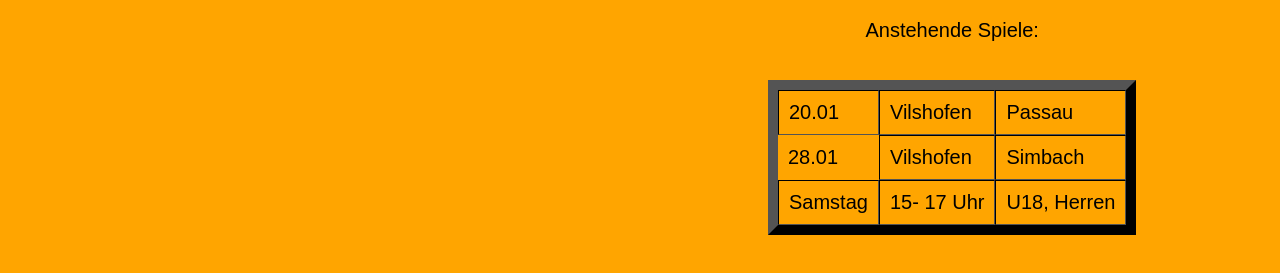
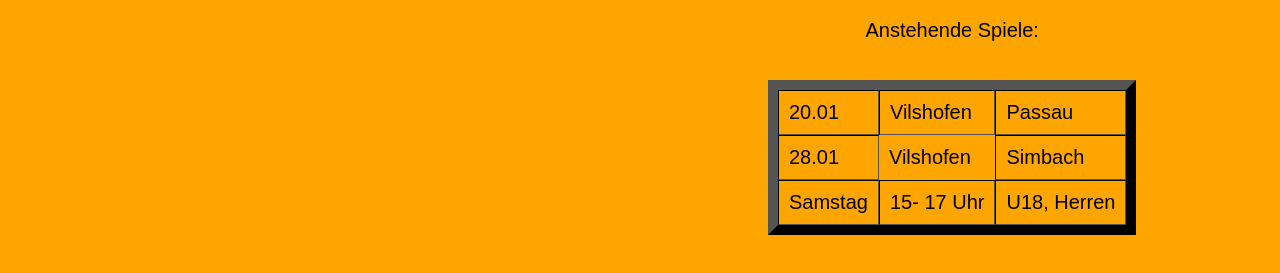
Before and after one commit to PaliGitHub123/TGVOFGiants.github.io, a plain HTML site: page index.html in a window 1280 px wide. Shown: the part 155-428 px from the top of the page. Drawn offline with Linux system fonts and the light colour scheme.

Commit message:
Add files via upload

```diff
--- a/index.html
+++ b/index.html
@@ -30,8 +30,8 @@
                 </tr>
 
                 <tr>
-                    <td class = "noBorder">28.01</td>
-                    <td>Vilshofen</td>
+                    <td>28.01</td>
+                    <td class="noBorder">Vilshofen</td>
                     <td>Simbach</td>
 
                 </tr>
--- a/style.css
+++ b/style.css
@@ -139,5 +139,5 @@ table.fSize {
   }
 
 td.noBorder {
-	border:none;
+    border: none;
 }
```
